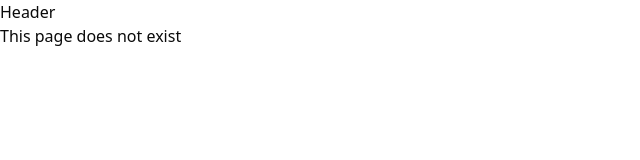
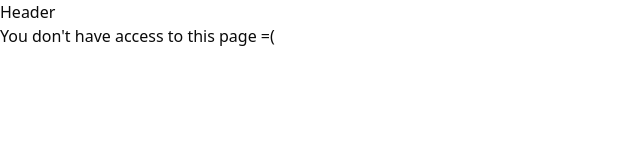
Before and after one commit to tgbao2110/Clothly, a React (Vite) app in the folder frontend/: page /access-denied in a window 1280 px wide. Shown: the top 160 px of the page, without its empty margins (0-640 px from the left). Built offline with nearby package versions, Linux system fonts and the light colour scheme.

Commit message:
fe: add access-denied page

```diff
--- a/frontend/src/App.jsx
+++ b/frontend/src/App.jsx
@@ -18,12 +18,13 @@ import Account from "./pages/customer-view/account";
 
 import NotFound from "./pages/not-found";
 import CheckAuth from "./components/common/check-auth";
+import AccessDenied from "./pages/access-denied";
 
 
 function App() {
 
-  const isAuthenticated = true;
-  const user = {role : 'admin'};
+  const isAuthenticated = false;
+  const user = null;
 
   return (
     <div className="flex flex-col overflow-hidden bg-white">
@@ -65,6 +66,10 @@ function App() {
               <Route path="account" element={<Account/>}/>
         </Route>
 
+
+        {/* ==== AccessDenied ===== */}
+        <Route path="/access-denied" element = {<AccessDenied/>}/>
+
         {/* ==== NotFound ===== */}
         <Route path="*" element = {<NotFound/>}/>
       </Routes>
--- /dev/null
+++ b/frontend/src/pages/access-denied/index.jsx
@@ -0,0 +1,6 @@
+const AccessDenied = () => {
+  return (
+    <h1>You don't have access to this page =(</h1>
+  )
+}
+export default AccessDenied
```
